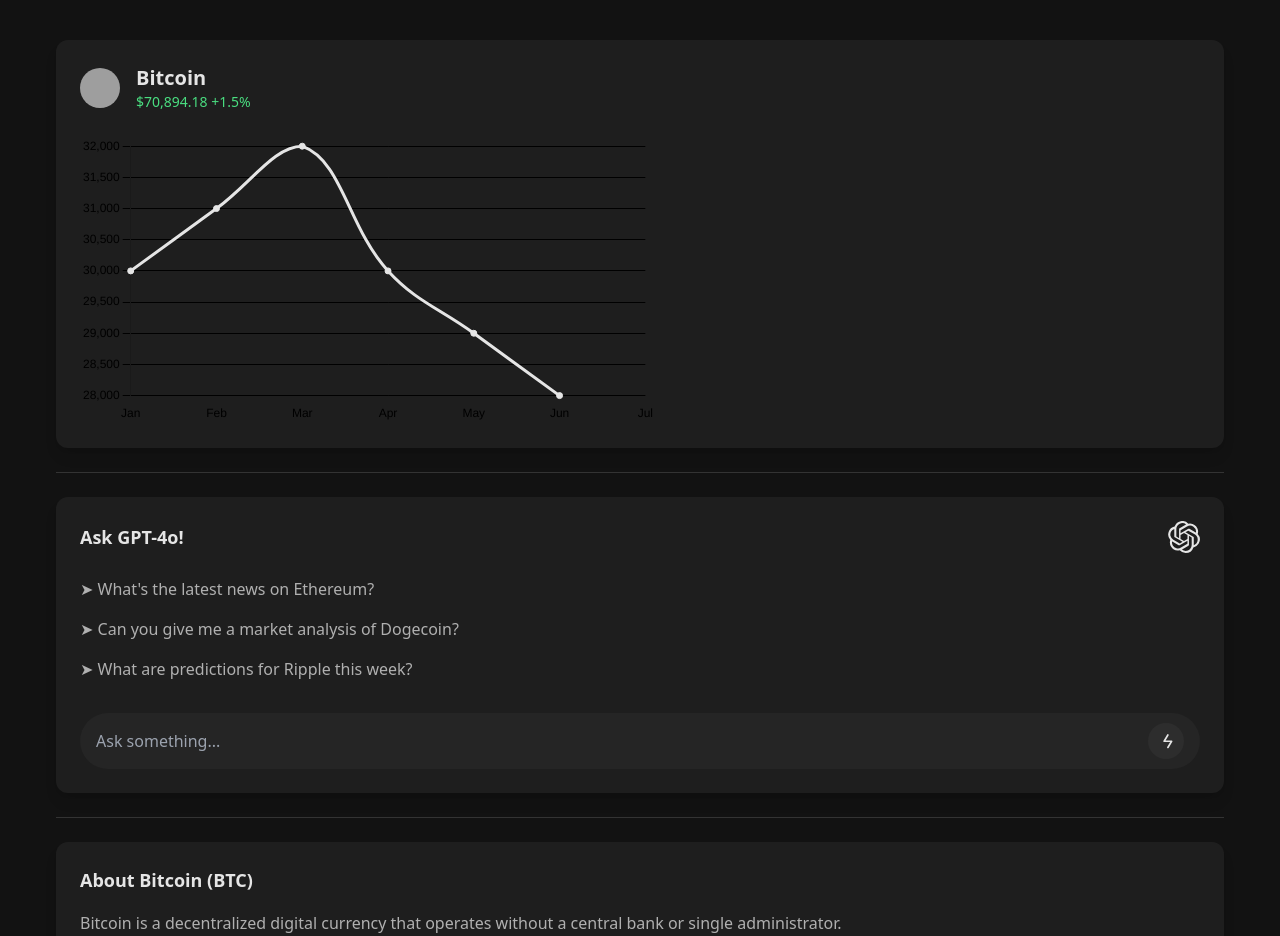
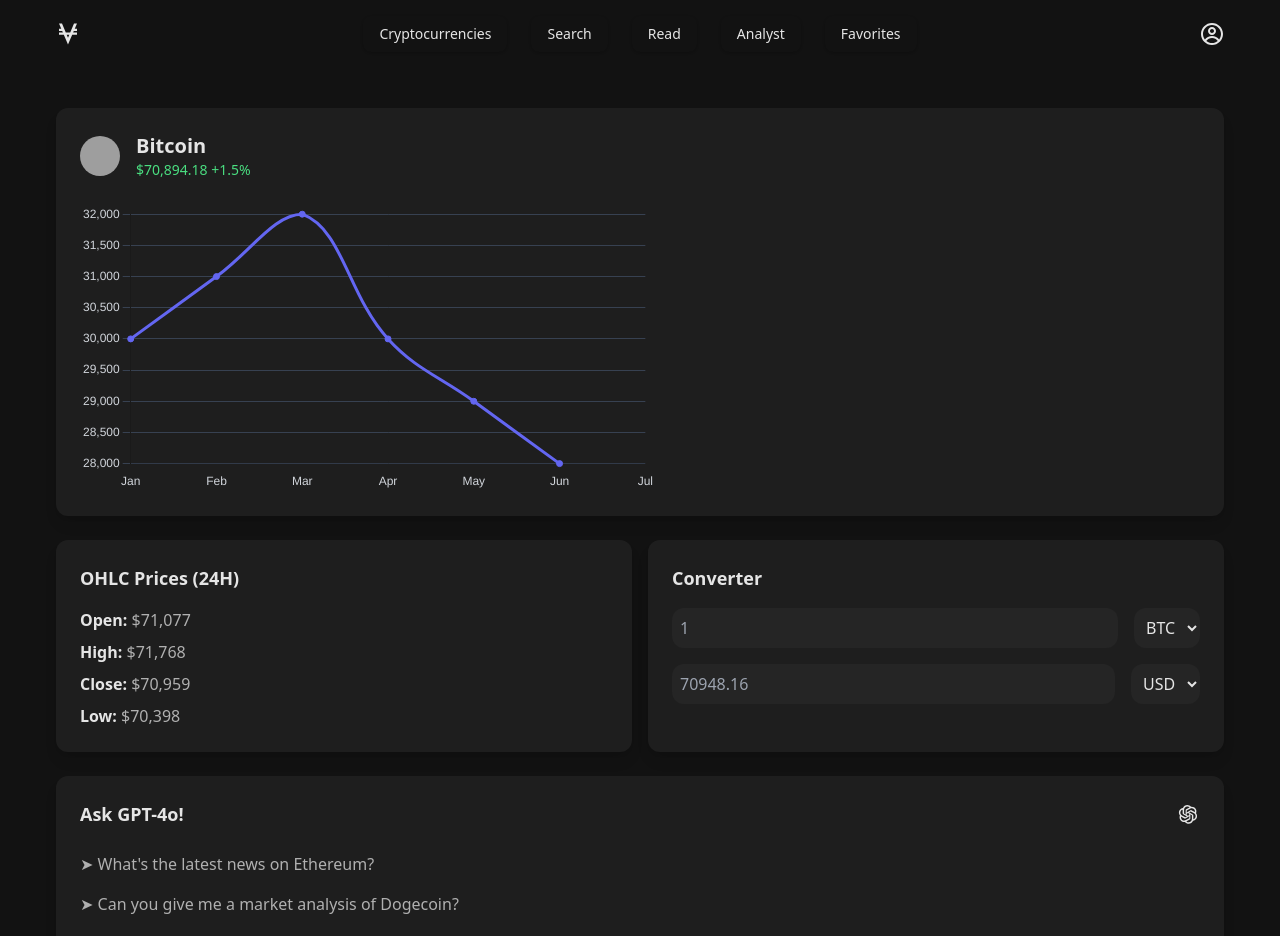
Before and after one commit to ilyastorunn/tracker, a React (Vite) app: page /coin in a window 1280 px wide. Shown: the top 936 px of the page. Built offline with nearby package versions, Linux system fonts and the light colour scheme; grey boxes are pictures that could not be loaded.

Commit message:
minor changes

```diff
--- a/src/components/custom/Footer.jsx
+++ b/src/components/custom/Footer.jsx
@@ -6,7 +6,7 @@
   return (
     <footer className="bg-background text-text-secondary py-2">
       <div className="max-w-[1200px] mx-auto flex items-center justify-between px-4">
-        <a href="https://ilyas-dev.vercel.app/" target="_blank">
+        <a href="https://ilyas-dev.vercel.app/" target="_blank" className="hover:text-underline">
         <Button className="text-sm pl-0">Made by ilyas torun</Button>
         </a>
         <div className="flex space-x-4">
--- a/src/components/custom/Header.jsx
+++ b/src/components/custom/Header.jsx
@@ -1,50 +1,15 @@
 import { Button } from "@/components/ui/button";
+import { FaViacoin } from "react-icons/fa6";
+import { CgProfile } from "react-icons/cg";
+import { Link } from "react-router";
 
 export default function Header() {
   return (
     <header className="bg-background text-text-primary w-full">
       <div className="max-w-[1200px] mx-auto flex items-center justify-between py-4 px-4">
-        {/* <svg
-          viewBox="0 0 24.00 24.00"
-          fill="none"
-          xmlns="http://www.w3.org/2000/svg"
-          stroke="#FFFFFF"
-          className="w-6 h-6"
-        >
-          <g id="SVGRepo_iconCarrier">
-            <path d="M49.27,2409 L53,2404.524 L53,2409 L49.27,2409 Z M55,2409 L58.73,2409 L55,2413.476 L55,2409 Z M63,2407 L55,2407 L55,2399 L45,2411 L53,2411 L53,2419 L63,2407 Z"></path>
-          </g>
-        </svg> */}
-        <svg
-          viewBox="0 0 32 32"
-          xmlns="http://www.w3.org/2000/svg"
-          fill="none"
-          className="w-6 h-6"
-        >
-          <g id="SVGRepo_iconCarrier">
-            <circle cx="16" cy="16" r="14.5" fill="#1AD2A4"></circle>
-            <path
-              d="M16,31C7.73,31,1,24.27,1,16S7.73,1,16,1s15,6.73,15,15S24.27,31,16,31z M16,2 C8.28,2,2,8.28,2,16s6.28,14,14,14s14-6.28,14-14S23.72,2,16,2z"
-              fill="#37474F"
-            ></path>
-            <path
-              d="M16,18c-3.53,0-9.5-0.53-9.5-2.5c0-1.94,5.77-2.37,7.54-2.45 c0.31-0.02,0.51,0.2,0.52,0.48c0.01,0.28-0.2,0.51-0.47,0.52c-4.37,0.21-6.48,1.07-6.59,1.46C7.65,16.02,10.7,17,16,17 s8.35-0.98,8.5-1.51c-0.11-0.37-2.2-1.22-6.53-1.44c-0.28-0.01-0.49-0.25-0.47-0.52c0.01-0.27,0.22-0.5,0.52-0.47 c1.75,0.09,7.48,0.53,7.48,2.45C25.5,17.47,19.53,18,16,18z"
-              fill="#FFFFFF"
-            ></path>
-            <path
-              d="M22.5,10h-13C9.22,10,9,9.78,9,9.5S9.22,9,9.5,9h13C22.78,9,23,9.22,23,9.5 S22.78,10,22.5,10z"
-              fill="#FFFFFF"
-            ></path>
-            <path
-              d="M16,24.5c-0.28,0-0.5-0.22-0.5-0.5v-6.5c0-0.28,0.22-0.5,0.5-0.5s0.5,0.22,0.5,0.5V24 C16.5,24.28,16.28,24.5,16,24.5z"
-              fill="#FFFFFF"
-            ></path>
-            <path
-              d="M16,16c-0.28,0-0.5-0.22-0.5-0.5v-6C15.5,9.22,15.72,9,16,9s0.5,0.22,0.5,0.5v6 C16.5,15.78,16.28,16,16,16z"
-              fill="#FFFFFF"
-            ></path>
-          </g>
-        </svg>
+        <Link to="/">
+        <FaViacoin className="w-6 h-6" />
+        </Link>
         <nav className="flex space-x-6">
           <Button href="" className="hover:text-primary transition">
             Cryptocurrencies
@@ -52,9 +17,11 @@
           <Button href="" className="hover:text-primary transition">
             Search
           </Button>
+          <Link to="/news">
           <Button href="" className="hover:text-primary transition">
             Read
           </Button>
+          </Link>
           <Button href="" className="hover:text-primary transition">
             Analyst
           </Button>
@@ -62,91 +29,8 @@
             Favorites
           </Button>
         </nav>
-        <svg
-          viewBox="0 0 24.00 24.00"
-          fill="none"
-          xmlns="http://www.w3.org/2000/svg"
-          stroke="#FFFFFF"
-          className="w-6 h-6"
-        >
-          <g id="SVGRepo_iconCarrier">
-            <path d="M12 12c-2.76 0-5-2.24-5-5s2.24-5 5-5 5 2.24 5 5-2.24 5-5 5zM12 14c-3.33 0-10 1.67-10 5v2h20v-2c0-3.33-6.67-5-10-5z"></path>
-          </g>
-        </svg>
+        <CgProfile className="w-6 h-6" />
       </div>
     </header>
   );
 }
-
-{
-  /* <svg
-  viewBox="0 0 24.00 24.00"
-  fill="none"
-  xmlns="http://www.w3.org/2000/svg"
-  stroke="#000000"
-  stroke-width="0.00024000000000000003"
->
-  <g id="SVGRepo_bgCarrier" stroke-width="0"></g>
-  <g
-    id="SVGRepo_tracerCarrier"
-    stroke-linecap="round"
-    stroke-linejoin="round"
-  ></g>
-  <g id="SVGRepo_iconCarrier">
-    {" "}
-    <g clip-path="url(#clip0_15_82)">
-      {" "}
-      <rect width="24" height="24" fill="white"></rect>{" "}
-      <g filter="url(#filter0_d_15_82)">
-        {" "}
-        <path
-          d="M14.3365 12.3466L14.0765 11.9195C13.9082 12.022 13.8158 12.2137 13.8405 12.4092C13.8651 12.6046 14.0022 12.7674 14.1907 12.8249L14.3365 12.3466ZM9.6634 12.3466L9.80923 12.8249C9.99769 12.7674 10.1348 12.6046 10.1595 12.4092C10.1841 12.2137 10.0917 12.022 9.92339 11.9195L9.6634 12.3466ZM4.06161 19.002L3.56544 18.9402L4.06161 19.002ZM19.9383 19.002L20.4345 18.9402L19.9383 19.002ZM16 8.5C16 9.94799 15.2309 11.2168 14.0765 11.9195L14.5965 12.7737C16.0365 11.8971 17 10.3113 17 8.5H16ZM12 4.5C14.2091 4.5 16 6.29086 16 8.5H17C17 5.73858 14.7614 3.5 12 3.5V4.5ZM7.99996 8.5C7.99996 6.29086 9.79082 4.5 12 4.5V3.5C9.23854 3.5 6.99996 5.73858 6.99996 8.5H7.99996ZM9.92339 11.9195C8.76904 11.2168 7.99996 9.948 7.99996 8.5H6.99996C6.99996 10.3113 7.96342 11.8971 9.40342 12.7737L9.92339 11.9195ZM9.51758 11.8683C6.36083 12.8309 3.98356 15.5804 3.56544 18.9402L4.55778 19.0637C4.92638 16.1018 7.02381 13.6742 9.80923 12.8249L9.51758 11.8683ZM3.56544 18.9402C3.45493 19.8282 4.19055 20.5 4.99996 20.5V19.5C4.70481 19.5 4.53188 19.2719 4.55778 19.0637L3.56544 18.9402ZM4.99996 20.5H19V19.5H4.99996V20.5ZM19 20.5C19.8094 20.5 20.545 19.8282 20.4345 18.9402L19.4421 19.0637C19.468 19.2719 19.2951 19.5 19 19.5V20.5ZM20.4345 18.9402C20.0164 15.5804 17.6391 12.8309 14.4823 11.8683L14.1907 12.8249C16.9761 13.6742 19.0735 16.1018 19.4421 19.0637L20.4345 18.9402Z"
-          fill="#000000"
-        ></path>{" "}
-      </g>{" "}
-    </g>{" "}
-    <defs>
-      {" "}
-      <filter
-        id="filter0_d_15_82"
-        x="2.55444"
-        y="3.5"
-        width="18.8911"
-        height="19"
-        filterUnits="userSpaceOnUse"
-        color-interpolation-filters="sRGB"
-      >
-        {" "}
-        <feFlood flood-opacity="0" result="BackgroundImageFix"></feFlood>{" "}
-        <feColorMatrix
-          in="SourceAlpha"
-          type="matrix"
-          values="0 0 0 0 0 0 0 0 0 0 0 0 0 0 0 0 0 0 127 0"
-          result="hardAlpha"
-        ></feColorMatrix>{" "}
-        <feOffset dy="1"></feOffset>{" "}
-        <feGaussianBlur stdDeviation="0.5"></feGaussianBlur>{" "}
-        <feColorMatrix
-          type="matrix"
-          values="0 0 0 0 0 0 0 0 0 0 0 0 0 0 0 0 0 0 0.1 0"
-        ></feColorMatrix>{" "}
-        <feBlend
-          mode="normal"
-          in2="BackgroundImageFix"
-          result="effect1_dropShadow_15_82"
-        ></feBlend>{" "}
-        <feBlend
-          mode="normal"
-          in="SourceGraphic"
-          in2="effect1_dropShadow_15_82"
-          result="shape"
-        ></feBlend>{" "}
-      </filter>{" "}
-      <clipPath id="clip0_15_82">
-        {" "}
-        <rect width="24" height="24" fill="white"></rect>{" "}
-      </clipPath>{" "}
-    </defs>{" "}
-  </g>
-</svg>; */
-}
--- a/src/components/custom/HeaderWelcome.jsx
+++ b/src/components/custom/HeaderWelcome.jsx
@@ -38,9 +38,11 @@
             </g>
           </svg>
           <nav className="flex items-center space-x-4">
+            <Link to="/home">
               <Button href="#" className="hover:text-primary">
                 HOME
               </Button>
+            </Link>
             <Link to="/contact">
               <Button href="#" className="hover:text-primary">
                 CONTACT
@@ -51,7 +53,7 @@
         <div className="flex items-center space-x-4">
           <Link to="/signin">
             <Button className="hover:text-primary transition">
-            <IoFingerPrintOutline/>
+              <IoFingerPrintOutline />
               LOGIN
             </Button>
           </Link>
--- a/src/components/custom/MarketCapWidget.jsx
+++ b/src/components/custom/MarketCapWidget.jsx
@@ -47,7 +47,7 @@
   ];
 
   return (
-    <Card className="w-full h-full min-h-[250px] bg-card text-text-primary shadow-lg p-6 rounded-lg">
+    <Card className="w-full h-full min-h-[250px] bg-card text-text-primary shadow-lg p-6 rounded-lg border-none">
       <CardHeader>
         <h2 className="text-lg font-semibold mb-4">Currencies by Market Cap</h2>
       </CardHeader>
--- a/src/components/custom/NewsWidget.jsx
+++ b/src/components/custom/NewsWidget.jsx
@@ -5,7 +5,7 @@
 
 export default function NewsWidget() {
   return (
-    <Card className="w-full h-full min-h-[250px] bg-card p-4 shadow flex flex-col justify-between">
+    <Card className="w-full h-full min-h-[250px] bg-card p-4 shadow flex flex-col justify-between border-none">
       <CardHeader className="flex-row items-start -space-y-1 gap-2 p-0 pb-4">
         <span className="text-lg font-semibold text-text-primary">Check out news</span>
         <Button variant="ghost" size="icon" className="text-text-secondary hover:text-text-primary">
--- a/src/components/custom/TrendingWidget.jsx
+++ b/src/components/custom/TrendingWidget.jsx
@@ -55,7 +55,7 @@
   ];
 
   return (
-    <Card className="w-full h-full min-h-[250px] bg-card text-text-primary shadow-lg p-4 rounded-lg">
+    <Card className="w-full h-full min-h-[250px] bg-card text-text-primary shadow-lg p-4 rounded-lg border-none">
       <CardHeader>
         <h2 className="text-lg font-semibold">Trending</h2>
       </CardHeader>
--- a/src/pages/Coin.jsx
+++ b/src/pages/Coin.jsx
@@ -8,8 +8,6 @@
   Tooltip,
   Legend,
 } from "chart.js";
-import gptlogo from "../assets/ChatGPT-Logo.png";
-import { Separator } from "@/components/ui/separator";
 
 ChartJS.register(
   LineElement,
@@ -19,6 +17,9 @@
   Tooltip,
   Legend
 );
+import { AiOutlineOpenAI } from "react-icons/ai";
+import { IoMdSend } from "react-icons/io";
+import Header from "../components/custom/Header";
 
 export default function Coin() {
   const data = {
@@ -28,9 +29,9 @@
         label: "Price (USD)",
         data: [30000, 31000, 32000, 30000, 29000, 28000],
         fill: false,
-        borderColor: "#E5E5E5",
+        borderColor: "rgb(99, 102, 241)",
         tension: 0.4,
-        pointBackgroundColor: "#E5E5E5",
+        pointBackgroundColor: "rgb(99, 102, 241)",
       },
     ],
   };
@@ -41,29 +42,31 @@
       legend: { display: false },
       tooltip: {
         enabled: true,
-        backgroundColor: "rgb(var(--muted))",
-        titleColor: "rgb(var(--text-primary))",
-        bodyColor: "rgb(var(--text-secondary))",
+        backgroundColor: "#1F2937",
+        titleColor: "#FFFFFF",
+        bodyColor: "#D1D5DB",
         cornerRadius: 6,
       },
     },
     scales: {
       x: {
-        ticks: { color: "rgb(var(--text-secondary))" },
+        ticks: { color: "#D1D5DB" },
         grid: { display: false },
       },
       y: {
-        ticks: { color: "rgb(var(--text-secondary))" },
-        grid: { color: "rgb(var(--border))" },
+        ticks: { color: "#D1D5DB" },
+        grid: { color: "#374151" },
       },
     },
   };
 
   return (
-    <div className="bg-background min-h-screen py-10">
+    <>
+    <Header />
+    <div className="min-h-screen bg-background text-text-primary py-10">
       <div className="max-w-[1200px] mx-auto px-4">
-        {/* Coin Chart Section */}
-        <div className="bg-card p-6 rounded-lg shadow-lg">
+        {/* Coin Chart */}
+        <div className="bg-card p-6 rounded-lg shadow-lg mb-6">
           <div className="flex items-center justify-between mb-6">
             <div className="flex items-center gap-4">
               <img
@@ -84,26 +87,72 @@
           </div>
         </div>
 
-        <Separator className="my-6 bg-border" />
+        {/* OHLC & Converter Widget'ları */}
+        <div className="grid grid-cols-1 md:grid-cols-2 gap-4">
+          {/* OHLC Prices */}
+          <div className="bg-card p-6 rounded-lg shadow-lg">
+            <h3 className="text-lg font-semibold text-text-primary mb-4">
+              OHLC Prices (24H)
+            </h3>
+            <ul className="text-text-secondary space-y-2">
+              <li>
+                <span className="font-semibold text-text-primary">Open:</span>{" "}
+                $71,077
+              </li>
+              <li>
+                <span className="font-semibold text-text-primary">High:</span>{" "}
+                $71,768
+              </li>
+              <li>
+                <span className="font-semibold text-text-primary">Close:</span>{" "}
+                $70,959
+              </li>
+              <li>
+                <span className="font-semibold text-text-primary">Low:</span>{" "}
+                $70,398
+              </li>
+            </ul>
+          </div>
 
-        {/* ChatGPT Sekmesi */}
-        <div className="bg-card p-6 rounded-lg shadow-lg">
+          {/* Converter */}
+          <div className="bg-card p-6 rounded-lg shadow-lg">
+            <h3 className="text-lg font-semibold text-text-primary mb-4">
+              Converter
+            </h3>
+            <div className="space-y-4">
+              <div className="flex items-center gap-4">
+                <input
+                  type="number"
+                  placeholder="1"
+                  className="w-full p-2 rounded-lg bg-input text-text-primary focus:outline-none"
+                />
+                <select className="p-2 rounded-lg bg-input text-text-primary focus:outline-none">
+                  <option>BTC</option>
+                  <option>ETH</option>
+                </select>
+              </div>
+              <div className="flex items-center gap-4">
+                <input
+                  type="number"
+                  placeholder="70948.16"
+                  className="w-full p-2 rounded-lg bg-input text-text-primary focus:outline-none"
+                />
+                <select className="p-2 rounded-lg bg-input text-text-primary focus:outline-none">
+                  <option>USD</option>
+                  <option>EUR</option>
+                </select>
+              </div>
+            </div>
+          </div>
+        </div>
+
+        {/* ChatGPT Widget */}
+        <div className="bg-card p-6 rounded-lg shadow-lg mt-6">
           <div className="flex justify-between items-center mb-6">
             <h3 className="text-lg font-semibold text-text-primary">
               Ask GPT-4o!
             </h3>
-            <svg
-              xmlns="http://www.w3.org/2000/svg"
-              width="32"
-              height="32"
-              viewBox="0 0 32 32"
-              className="text-text-primary"
-            >
-              <path
-                d="M29.71,13.09A8.09,8.09,0,0,0,20.34,2.68a8.08,8.08,0,0,0-13.7,2.9A8.08,8.08,0,0,0,2.3,18.9,8,8,0,0,0,3,25.45a8.08,8.08,0,0,0,8.69,3.87,8,8,0,0,0,6,2.68,8.09,8.09,0,0,0,7.7-5.61,8,8,0,0,0,5.33-3.86A8.09,8.09,0,0,0,29.71,13.09Zm-12,16.82a6,6,0,0,1-3.84-1.39l.19-.11,6.37-3.68a1,1,0,0,0,.53-.91v-9l2.69,1.56a.08.08,0,0,1,.05.07v7.44A6,6,0,0,1,17.68,29.91ZM4.8,24.41a6,6,0,0,1-.71-4l.19.11,6.37,3.68a1,1,0,0,0,1,0l7.79-4.49V22.8a.09.09,0,0,1-.05.07L13,26.55A6,6,0,0,1,4.8,24.41ZM3.12,10.53A6,6,0,0,1,6.28,7.9v7.57a1,1,0,0,0,.51.9l7.75,4.47L11.85,22.4a.14.14,0,0,1-.09,0L5.32,18.68a6,6,0,0,1-2.2-8.18Zm22.13,5.14-7.78-4.47L20.16,9.64a.08.08,0,0,1,.09,0l6.44,3.72a6,6,0,0,1-.9,10.81V16.56A1.06,1.06,0,0,0,25.25,15.67Zm2.68-4-.19-.12-6.36-3.7a1,1,0,0,0-1.05,0l-7.78,4.49V9.2a.09.09,0,0,1,.05-.07L19,5.4a6,6,0,0,1,8.91,6.21ZM11.08,17.15,8.38,15.6a.14.14,0,0,1-.05-.07V8.1a6,6,0,0,1,9.84-4.61L18,3.6,11.61,7.28a1,1,0,0,0-.53.91ZM12.54,14,16,12l3.47,2v4L16,20l-3.47-2Z"
-                fill="currentColor"
-              />
-            </svg>
+            <AiOutlineOpenAI className="w-6 h-6 text-text-primary" />
           </div>
           <ul className="text-text-secondary space-y-4 mb-8">
             <li className="cursor-pointer hover:text-text-primary">
@@ -116,48 +165,44 @@
               ➤ What are predictions for Ripple this week?
             </li>
           </ul>
-          <div className="relative">
+          <div className="relative pt-[60px]">
             <input
               type="text"
               placeholder="Ask something..."
               className="w-full p-4 rounded-full bg-input text-text-primary focus:outline-none"
             />
-            <button className="absolute right-4 top-1/2 transform -translate-y-1/2 bg-muted p-2 rounded-full hover:bg-muted/80">
-              <svg
-                xmlns="http://www.w3.org/2000/svg"
-                fill="none"
-                viewBox="0 0 24 24"
-                strokeWidth={2}
-                stroke="currentColor"
-                className="w-5 h-5 text-text-primary"
-              >
-                <path
-                  strokeLinecap="round"
-                  strokeLinejoin="round"
-                  d="M14.25 4.75l-4.5 7.5h9l-4.5 7.5"
-                />
-              </svg>
+            <button className="absolute right-4 top-[75%] transform -translate-y-[50%] bg-muted p-2 rounded-full hover:bg-muted/80">
+              <IoMdSend className="w-4 h-4 text-text-primary" />
             </button>
           </div>
         </div>
 
-        <Separator className="my-6 bg-border" />
-
-        {/* Coin Info Section */}
-        <div className="bg-card p-6 rounded-lg shadow-lg">
+        {/* Coin Info */}
+        <div className="bg-card p-6 rounded-lg shadow-lg mt-6">
           <h3 className="text-lg font-semibold text-text-primary mb-4">
             About Bitcoin (BTC)
           </h3>
           <p className="text-text-secondary leading-relaxed">
             Bitcoin is a decentralized digital currency that operates without a
-            central bank or single administrator.
+            central bank or single administrator. It was created in 2009 by an
+            unknown person or group of people using the pseudonym Satoshi
+            Nakamoto. Transactions are verified by network nodes through
+            cryptography and recorded in a public distributed ledger called a
+            blockchain. Bitcoin has been hailed as a revolutionary innovation in
+            the financial world, providing a secure and efficient way to
+            transfer value globally.
           </p>
           <p className="text-text-secondary mt-4 leading-relaxed">
             Bitcoin is widely regarded as the first cryptocurrency, and its
-            introduction ushered in a new era of decentralized finance.
+            introduction ushered in a new era of decentralized finance. It is
+            capped at 21 million coins, which ensures scarcity and helps
+            maintain its value over time. As the world's most popular
+            cryptocurrency, Bitcoin continues to attract attention from
+            investors, institutions, and governments worldwide.
           </p>
         </div>
       </div>
     </div>
+    </>
   );
 }
--- a/src/pages/SignIn.jsx
+++ b/src/pages/SignIn.jsx
@@ -3,10 +3,12 @@
 import { FcGoogle } from "react-icons/fc";
 import { FiArrowRight } from "react-icons/fi";
 import { IoClose } from "react-icons/io5";
+import { Link } from "react-router";
 
 export default function SignIn() {
   return (
     <div className="relative flex flex-col items-center justify-center min-h-screen bg-background text-text-primary">
+      <Link to="/">
         <Button
           variant="ghost"
           size="icon"
@@ -14,6 +16,7 @@
         >
           <IoClose className="text-text-primary text-xl" />
         </Button>
+      </Link>
       <h1 className="text-3xl mb-8 bg-gradient-to-r from-text-secondary to-border text-transparent bg-clip-text">
         Login To Tracker
       </h1>
@@ -60,9 +63,11 @@
       </div>
       <div className="absolute bottom-4 text-sm text-text-secondary text-center">
         Don't have an account yet?{" "}
+        <Link to="/signup">
           <a href="" className="text-text-primary hover:underline">
             Sign up.
           </a>
+        </Link>
       </div>
     </div>
   );
```
Also changed, not shown: src/pages/Contact.jsx (+8 -4 lines), src/pages/Home.jsx (+8 -4 lines), src/pages/News.jsx (+8 -1 lines), src/pages/SignUp.jsx (+3 -6 lines). Lines whose indentation alone changed are shown as unchanged.
